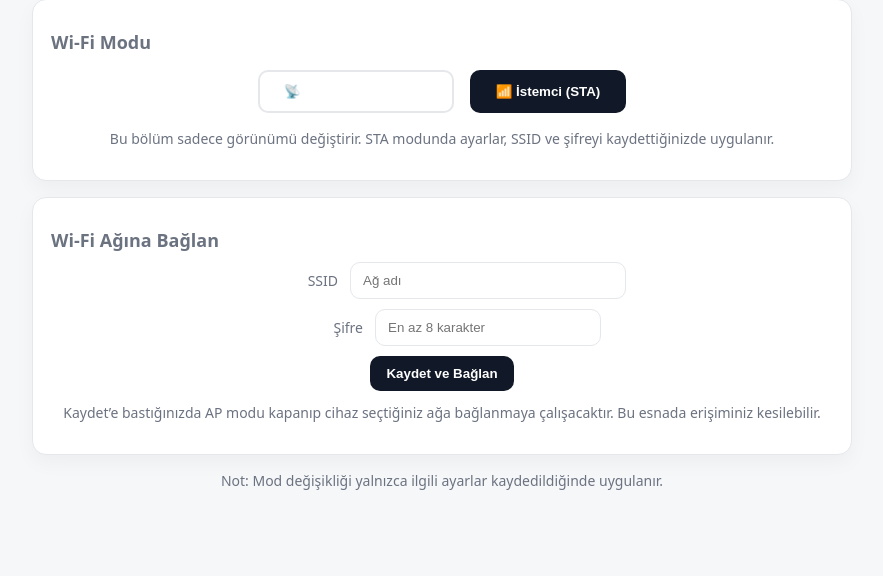
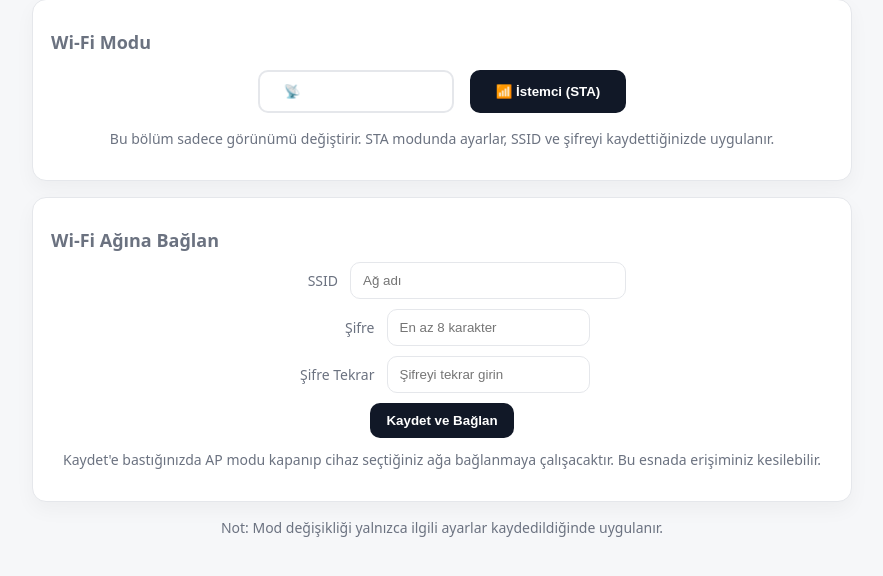
Before and after one commit to Yusufcmd/OrangepiLaryV1, a Flask app: page /control_wifi in a window 1280 px wide. Shown: the part 112-688 px from the top of the page, without its empty margins (198-1081 px from the left). Run offline with Flask 3, Linux system fonts and the light colour scheme; a user stored in the database is signed in; some libraries are stand-ins or nearby versions.

Commit message:
wifi ayarları sekmesine şifre girişi için iki giriş eklendi.

```diff
--- a/templates/wifi_settings_simple.html
+++ b/templates/wifi_settings_simple.html
@@ -135,7 +135,7 @@
     <div id="staSettings" class="{% if mode=='ap' %}hidden{% endif %}">
       <div class="card">
         <h2>Wi-Fi Ağına Bağlan</h2>
-        <form method="post" action="{{ url_for('connect_sta_network') }}">
+        <form method="post" action="{{ url_for('connect_sta_network') }}" id="staForm">
           <div class="row">
             <label for="sta_ssid" class="muted" style="min-width:80px;text-align:right">SSID</label>
             <input type="text" id="sta_ssid" name="ssid" placeholder="Ağ adı" required style="min-width:250px">
@@ -143,7 +143,12 @@
 
           <div class="row">
             <label for="sta_password" class="muted" style="min-width:80px;text-align:right">Şifre</label>
-            <input type="password" id="sta_password" name="password" placeholder="En az 8 karakter" required minlength="8">
+            <input type="text" id="sta_password" name="password" placeholder="En az 8 karakter" required minlength="8">
+          </div>
+
+          <div class="row">
+            <label for="sta_password_confirm" class="muted" style="min-width:80px;text-align:right">Şifre Tekrar</label>
+            <input type="text" id="sta_password_confirm" placeholder="Şifreyi tekrar girin" required minlength="8">
           </div>
 
           <div class="row" style="margin-top:8px">
@@ -155,7 +160,7 @@
           {% endif %}
         </form>
         <p class="muted" style="margin-top:12px">
-          Kaydet’e bastığınızda AP modu kapanıp cihaz seçtiğiniz ağa bağlanmaya çalışacaktır. Bu esnada erişiminiz kesilebilir.
+          Kaydet'e bastığınızda AP modu kapanıp cihaz seçtiğiniz ağa bağlanmaya çalışacaktır. Bu esnada erişiminiz kesilebilir.
         </p>
       </div>
     </div>
@@ -211,6 +216,16 @@
         btnSta.classList.add('active'); btnAp.classList.remove('active');
       }
     }
+
+    // Şifre tekrarını kontrol et
+    document.getElementById('staForm').addEventListener('submit', function(e) {
+      const password = document.getElementById('sta_password').value;
+      const passwordConfirm = document.getElementById('sta_password_confirm').value;
+      if (password !== passwordConfirm) {
+        e.preventDefault();
+        alert('Şifreler uyuşmuyor!');
+      }
+    });
   </script>
 </body>
 </html>
```
